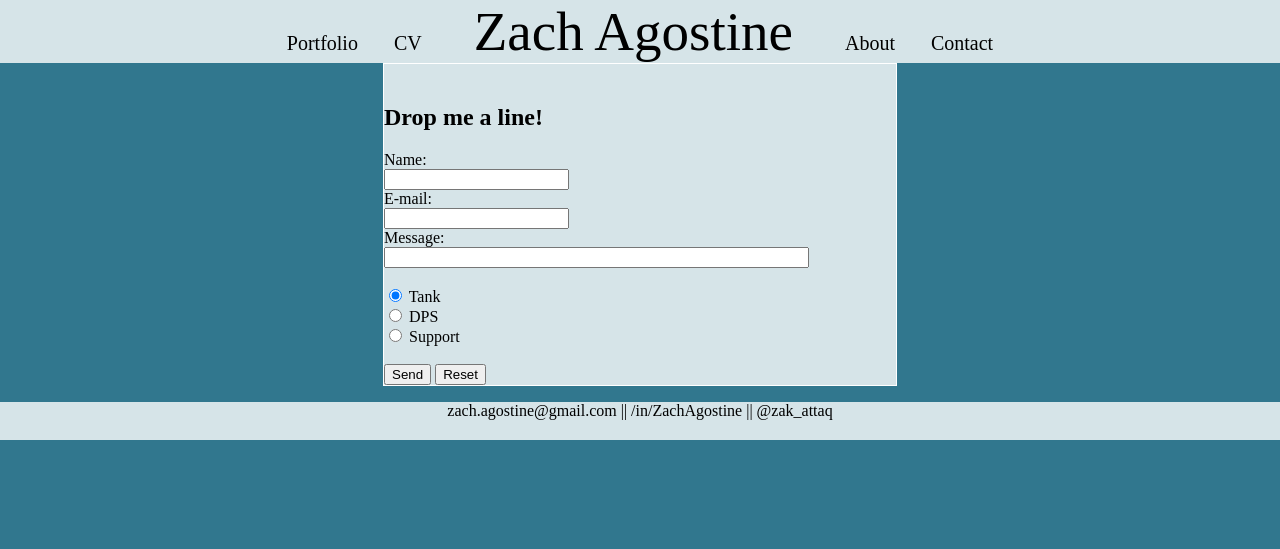
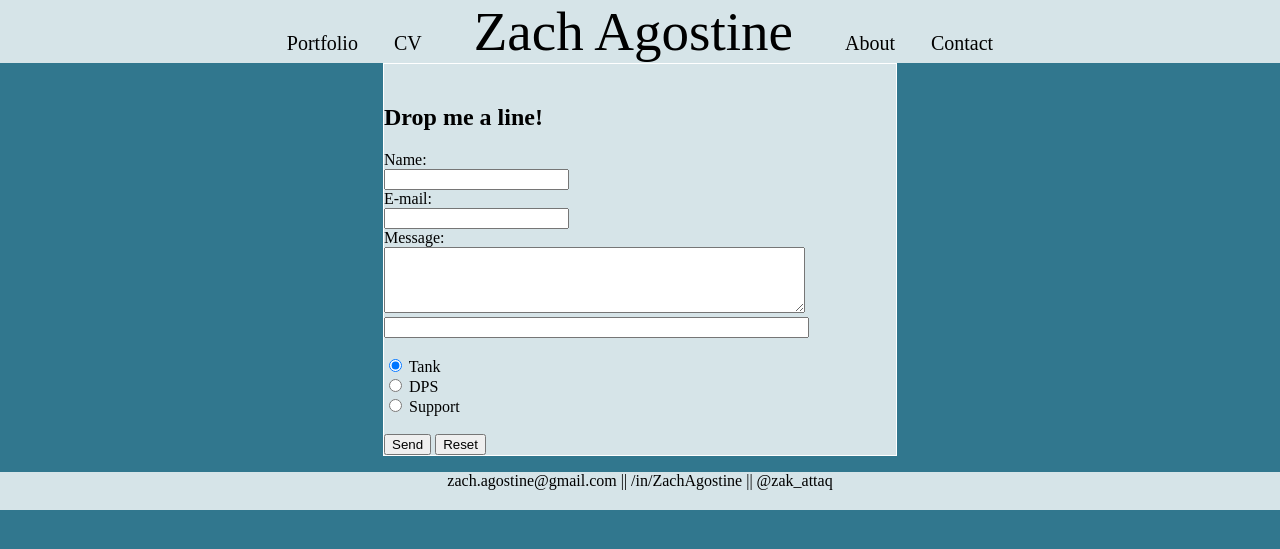
Before and after one commit to ZachAgostine/ZachAgostine.github.io, a Jekyll site: the page contact.html, which Jekyll copies as it is, in a window 1280 px wide. Shown: the top 549 px of the page. Built offline with Jekyll 4.4.1, drawn with Linux system fonts in a browser that asks for light colours.

Commit message:
Update contact.html

```diff
--- a/contact.html
+++ b/contact.html
@@ -25,6 +25,7 @@
   E-mail:<br>
   <input type="text" name="mail"><br>
   Message:<br>
+    <textarea rows="4" cols="50"></textarea>
   <input type="textarea" name="comment" size="50"><br><br>
     <input type="radio" name="role" value="tank" checked> Tank<br>
     <input type="radio" name="role" value="DPS"> DPS<br>
```
